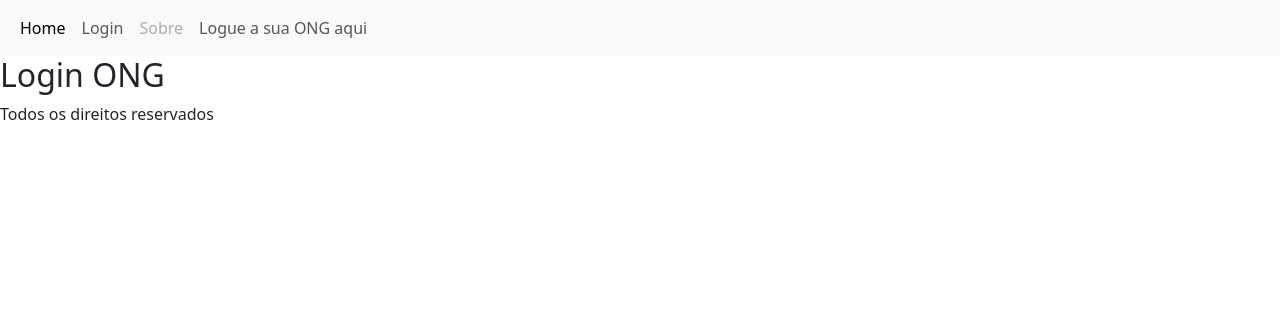
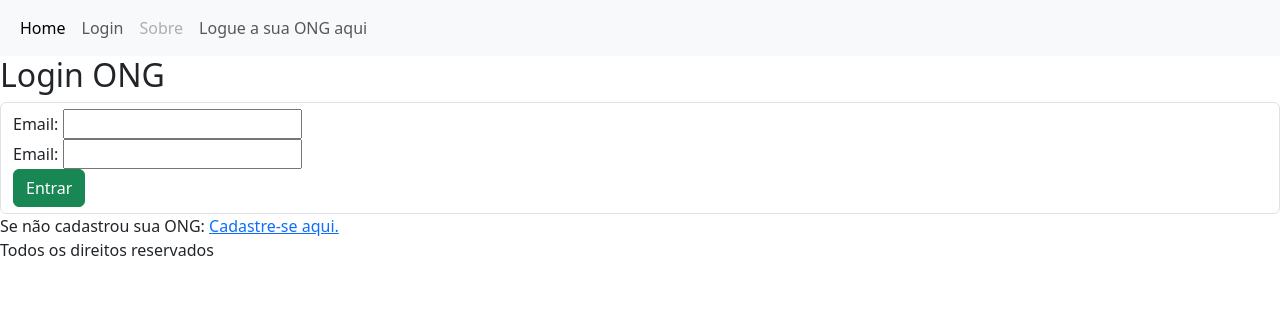
Before and after one commit to b3rn2070/Animal-Aider, a Flask app: page /login_ong in a window 1280 px wide. Shown: the top 316 px of the page. Run offline with Flask 3, Linux system fonts and the light colour scheme.

Commit message:
FEITO:Criação do sistema de login de ONGs

```diff
--- a/src/app/app.py
+++ b/src/app/app.py
@@ -41,7 +41,7 @@ def login():
                 session['user_name'] = user[1]
                 session['user_id'] = user[0]
                 session['user_phone'] = user[4]
-                session['city'] = user[6]
+                session['user_city'] = user[6]
 
                 flash('Login bem-sucedido!', 'success')
                 return redirect(url_for('index'))
@@ -195,6 +195,29 @@ def get_address(cep):
 
 @app.route('/login_ong', methods=['GET', 'POST'])
 def login_ong():
+    if session.get('ong_logged'):
+        flash('Você já está logado!', 'info')
+        return redirect(url_for('index'))
+
+    if request.method == 'POST':
+        if request.form.get('email') and request.form.get('password'):
+            email = request.form.get('email')
+            password = request.form.get('password')
+
+            if db.checkOng(email, password) == True:
+                ong = db.getOng(email)
+
+                session['ong_logged'] = 1
+                session['ong_email'] = email
+                session['ong_name'] = ong[1]
+                session['ong_id'] = ong[0]
+                session['ong_phone'] = ong[4]
+                session['ong_city'] = ong[6]
+
+                flash('Login bem-sucedido!', 'success')
+                return redirect(url_for('index'))
+            else:
+                flash('email e/ou senha inválidos', 'error')
     return render_template('login_ong.html')
 
 @app.route('/rescue', methods=['GET', 'POST'])
--- a/src/templates/login_ong.html
+++ b/src/templates/login_ong.html
@@ -1,6 +1,16 @@
 {% extends 'base.html' %}
 {% block conteudo %}
 <h2>Login ONG</h2>
-
-<a href="{{ url_for('ong_register')}}"></a>
+<form action="{{ url_for('login_ong') }}" method="POST" class="form-control">
+    <div>
+        <label for="email">Email:</label>
+        <input type="text" name="email" required />
+    </div>
+    <div>
+        <label for="pass">Email:</label>
+        <input type="password" name="pass" required />
+    </div>
+    <button class="btn btn-success">Entrar</button>
+</form>
+Se não cadastrou sua ONG: <a href="{{ url_for('ong_register')}}"> Cadastre-se aqui.</a>
 {% endblock conteudo %}
--- a/src/templates/report.html
+++ b/src/templates/report.html
@@ -49,7 +49,7 @@
 
     {% if session.get('logged') == 1 %}
         <input type="hidden" name="email" value="{{ session.get('user_email') }}">
-        <input type="hidden" name="phone" value="{{ session.get('user[5]') }}">
+        <input type="hidden" name="phone" value="{{ session.get('user_phone') }}">
     {% endif %}
 
     <button class="btn btn-success">Enviar Denúncia</button>
```
Also changed, not shown: src/app/db.py (+8 -2 lines), src/templates/index.html (+5 -7 lines).
